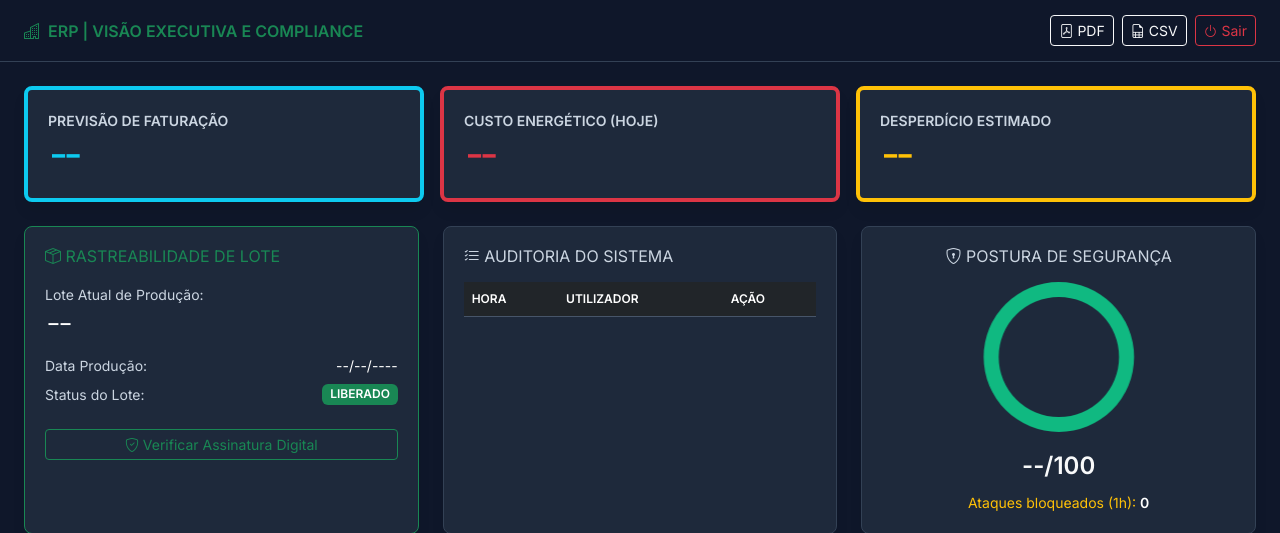
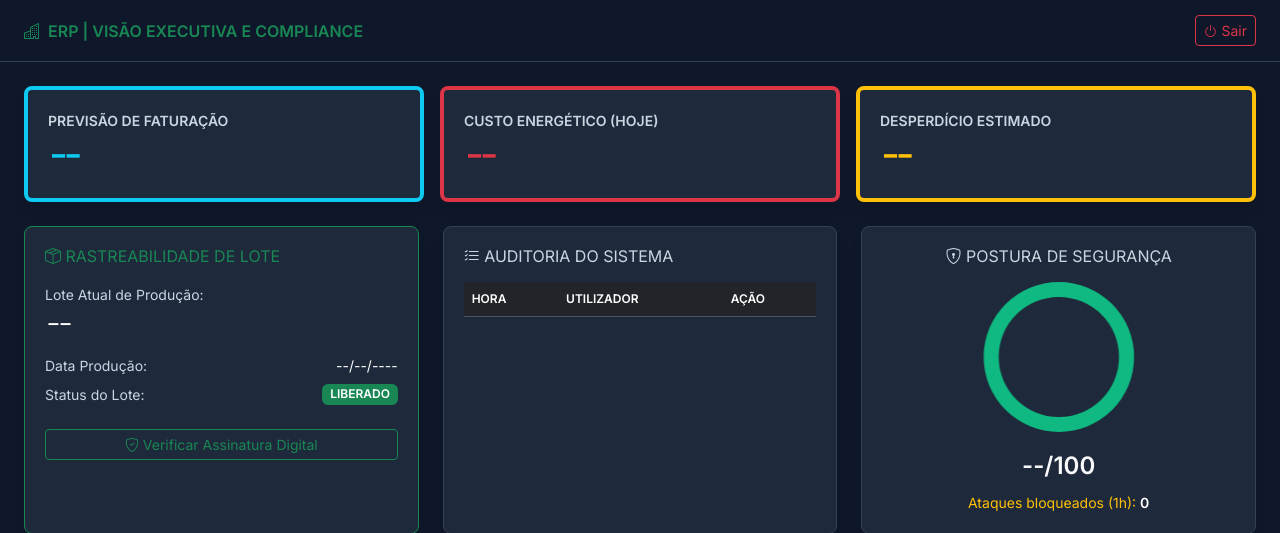
Before and after one commit to luizasilva08/seguranca-da-informacao, a Flask app: template templates/erp.html in a window 1280 px wide. Shown: the top 533 px of the page. Run offline with Flask 3, Linux system fonts and the light colour scheme; the template is opened without the code that fills it, so the values that code supplies are empty; some libraries are stand-ins or nearby versions.

Commit message:
Sistema ERP (Engenharia)

```diff
--- a/templates/erp.html
+++ b/templates/erp.html
@@ -6,10 +6,7 @@
     <link href="https://cdn.jsdelivr.net/npm/bootstrap@5.3.0/dist/css/bootstrap.min.css" rel="stylesheet">
     <link rel="stylesheet" href="https://cdn.jsdelivr.net/npm/bootstrap-icons@1.11.1/font/bootstrap-icons.css">
     <link href="https://fonts.googleapis.com/css2?family=Inter:wght@400;600&family=JetBrains+Mono&display=swap" rel="stylesheet">
-
     <script src="https://cdn.jsdelivr.net/npm/chart.js"></script>
-    <script src="https://cdnjs.cloudflare.com/ajax/libs/html2pdf.js/0.10.1/html2pdf.bundle.min.js"></script>
-
     <style>
         :root { --bg-dark: #0f172a; --panel-bg: #1e293b; --border-color: #334155; }
         body { background-color: var(--bg-dark); color: #f8fafc; font-family: 'Inter', sans-serif; }
@@ -24,37 +21,13 @@
         .table-custom { color: #f8f9fa; font-size: 0.85rem; margin: 0; }
         .table-custom th { color: #ffffff; font-weight: 600; text-transform: uppercase; font-size: 0.75rem; border-bottom: 1px solid #475569; }
         .table-custom td { border-bottom: 1px solid #334155; color: #e2e8f0; vertical-align: middle; }
-
-        .pdf-export-mode {
-            width: 1100px !important;
-            max-width: 1100px !important;
-            margin: 0 auto !important;
-            overflow: visible !important;
-            background-color: #0f172a !important;
-        }
-        .pdf-export-mode .row {
-            display: flex !important;
-            flex-wrap: nowrap !important;
-            width: 100% !important;
-        }
-        .pdf-export-mode .col-md-4 {
-            flex: 0 0 33.333% !important;
-            width: 33.333% !important;
-            max-width: 33.333% !important;
-            padding-right: 15px;
-            padding-left: 15px;
-        }
     </style>
 </head>
 <body>
 
 <div class="topbar mb-4">
     <div class="fw-bold text-success"><i class="bi bi-buildings me-2"></i>ERP | VISÃO EXECUTIVA E COMPLIANCE</div>
-    <div class="d-flex gap-2">
-        <button onclick="exportarPDF()" class="btn btn-outline-light btn-sm"><i class="bi bi-file-pdf"></i> PDF</button>
-        <button onclick="exportarCSV()" class="btn btn-outline-light btn-sm"><i class="bi bi-file-earmark-spreadsheet"></i> CSV</button>
-        <a href="/logout" class="btn btn-outline-danger btn-sm"><i class="bi bi-power"></i> Sair</a>
-    </div>
+    <a href="/logout" class="btn btn-outline-danger btn-sm"><i class="bi bi-power"></i> Sair</a>
 </div>
 
 <div id="conteudo-dashboard" class="container-fluid px-4">
@@ -113,8 +86,6 @@
 </div>
 
 <script>
-    let dadosGlobais = {};
-
     const ctx = document.getElementById('chartSeguranca').getContext('2d');
     const chartRisco = new Chart(ctx, {
         type: 'doughnut',
@@ -125,7 +96,6 @@
     setInterval(async () => {
         const res = await fetch('/api/erp');
         const data = await res.json();
-        dadosGlobais = data;
 
         document.getElementById('fat').innerText = data.kpi_financeiro.faturamento;
         document.getElementById('custo').innerText = data.kpi_financeiro.custo_energia;
@@ -145,8 +115,8 @@
         document.getElementById('status-seg').style.color = chartRisco.data.datasets[0].backgroundColor[0];
         document.getElementById('falhas').innerText = data.falhas_login;
 
-        document.getElementById('tabela-logs').innerHTML = data.logs.map(l => {
-            let horaFormatada = l.data;
+      document.getElementById('tabela-logs').innerHTML = data.logs.map(l => {
+            let horaFormatada = l.data; // Mantém a hora original por padrão
 
             try {
                 if (l.data && l.data.includes(':')) {
@@ -179,64 +149,6 @@
             btn.innerHTML = `<span class="text-success fw-bold">STATUS: ${data.status}</span><br>HASH: ${data.assinatura}...`;
         }, 1200);
     }
-
-
-
-    function exportarPDF() {
-        const elemento = document.getElementById('conteudo-dashboard');
-        const botoes = document.querySelector('.d-flex.gap-2');
-
-
-        if(botoes) botoes.style.visibility = 'hidden';
-
-        elemento.classList.add('pdf-export-mode');
-
-        const opt = {
-            margin: [10, 10, 10, 10],
-            filename: 'Relatorio_Nexus_UI.pdf',
-            image: { type: 'jpeg', quality: 1.0 },
-            html2canvas: {
-                scale: 2,
-                backgroundColor: '#0f172a',
-                useCORS: true,
-                scrollX: 0,
-                scrollY: 0
-            },
-            jsPDF: { unit: 'mm', format: 'a4', orientation: 'landscape' }
-        };
-
-        // 3. Gera o PDF e volta ao normal
-        html2pdf().set(opt).from(elemento).save().then(() => {
-            if(botoes) botoes.style.visibility = 'visible';
-            elemento.classList.remove('pdf-export-mode');
-        });
-    }
-
-    function exportarCSV() {
-        if (!dadosGlobais.logs) {
-            alert("Aguarde o carregamento dos dados antes de exportar.");
-            return;
-        }
-
-        let csv = "\ufeff"; // BOM para o Excel ler acentos
-        csv += "RELATORIO EXECUTIVO - NEXUS UI\n";
-        csv += `Data:;${new Date().toLocaleString()}\n\n`;
-        csv += "INDICADORES;\n";
-        csv += `Faturacao:;${dadosGlobais.kpi_financeiro.faturamento}\n`;
-        csv += `Seguranca:;${dadosGlobais.seguranca_score}/100\n\n`;
-        csv += "LOGS DE AUDITORIA;\n";
-        csv += "Hora;Utilizador;Acao\n";
-
-        dadosGlobais.logs.forEach(l => {
-            csv += `${l.data};${l.usuario};${l.acao}\n`;
-        });
-
-        const blob = new Blob([csv], { type: 'text/csv;charset=utf-8;' });
-        const link = document.createElement("a");
-        link.href = URL.createObjectURL(blob);
-        link.download = "Relatorio_ERP.csv";
-        link.click();
-    }
 </script>
 </body>
 </html>
```
